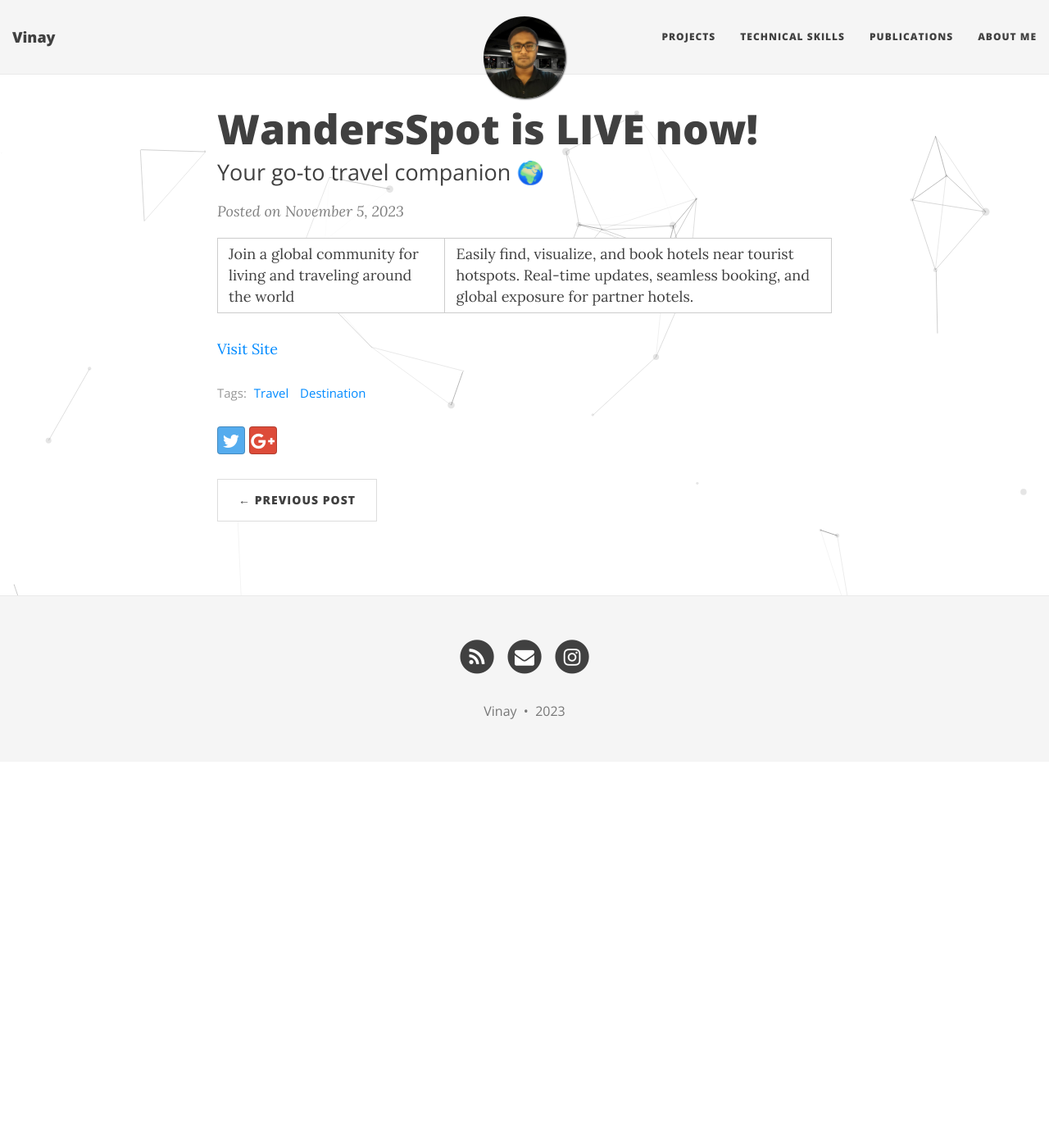
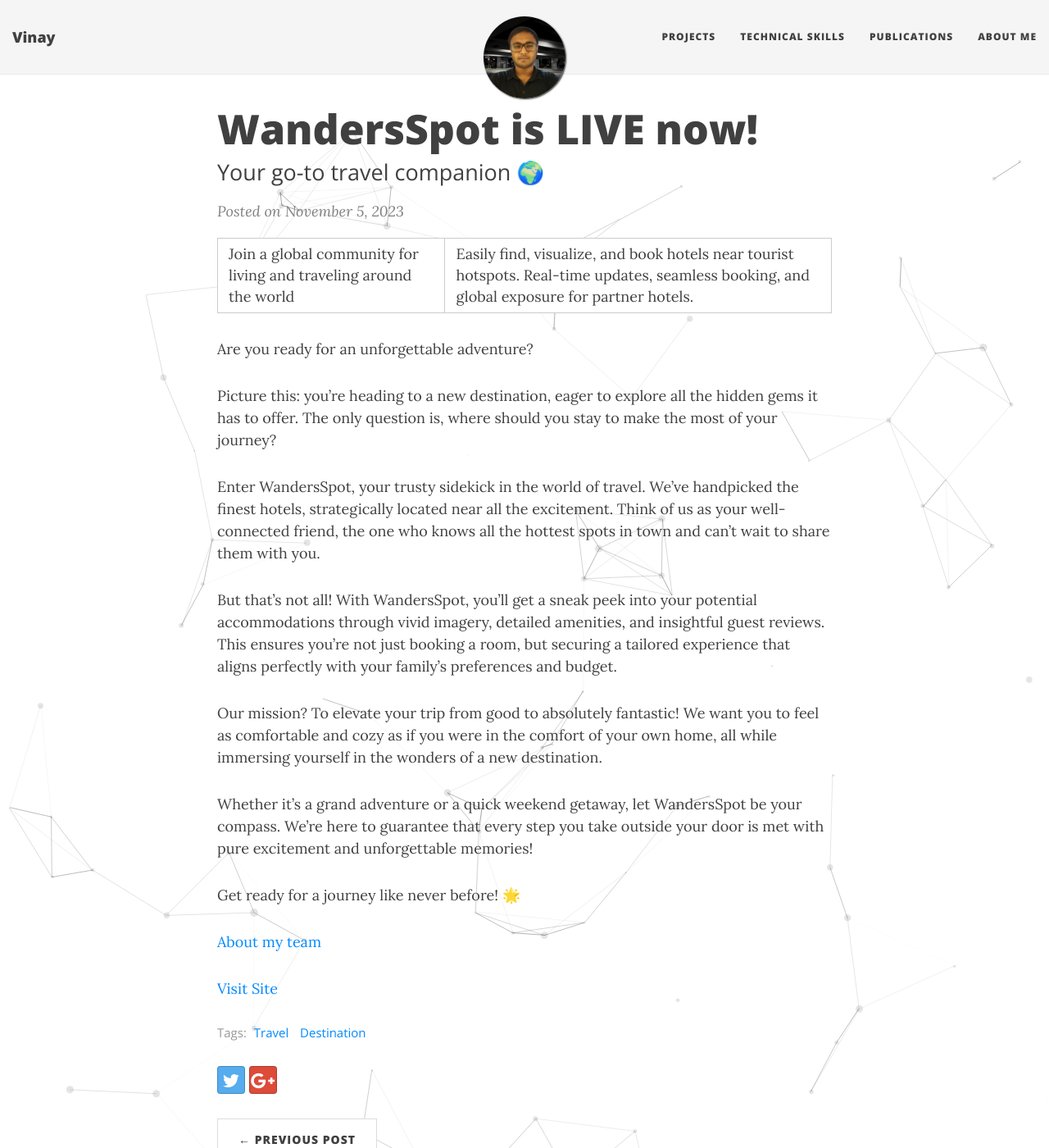
Before and after one commit to Vinaygond/Vinaygond.github.io, a Jekyll site: the page built from _posts/2023-11-05-Wanders-Spot.md, in a window 1280 px wide and 1400 px high. Shown: the whole window at 82% size. Built offline with Jekyll 4.4.1, drawn with Linux system fonts in a browser that asks for light colours; nearby versions of some CDN libraries; comment, search, counter and statistics services are not loaded.

Commit message:
Update 2023-11-05-Wanders-Spot.md

```diff
--- a/_posts/2023-11-05-Wanders-Spot.md
+++ b/_posts/2023-11-05-Wanders-Spot.md
@@ -9,4 +9,20 @@
 
 Join a global community for living and traveling around the world | Easily find, visualize, and book hotels near tourist hotspots. Real-time updates, seamless booking, and global exposure for partner hotels.
 
+Are you ready for an unforgettable adventure?
+
+Picture this: you're heading to a new destination, eager to explore all the hidden gems it has to offer. The only question is, where should you stay to make the most of your journey?
+
+Enter WandersSpot, your trusty sidekick in the world of travel. We've handpicked the finest hotels, strategically located near all the excitement. Think of us as your well-connected friend, the one who knows all the hottest spots in town and can't wait to share them with you.
+
+But that's not all! With WandersSpot, you'll get a sneak peek into your potential accommodations through vivid imagery, detailed amenities, and insightful guest reviews. This ensures you're not just booking a room, but securing a tailored experience that aligns perfectly with your family's preferences and budget.
+
+Our mission? To elevate your trip from good to absolutely fantastic! We want you to feel as comfortable and cozy as if you were in the comfort of your own home, all while immersing yourself in the wonders of a new destination.
+
+Whether it's a grand adventure or a quick weekend getaway, let WandersSpot be your compass. We're here to guarantee that every step you take outside your door is met with pure excitement and unforgettable memories!
+
+Get ready for a journey like never before! 🌟
+
+[About my team](https://wandersspot.com/About-Team)
+
 [Visit Site](https://wandersspot.com/)
```
